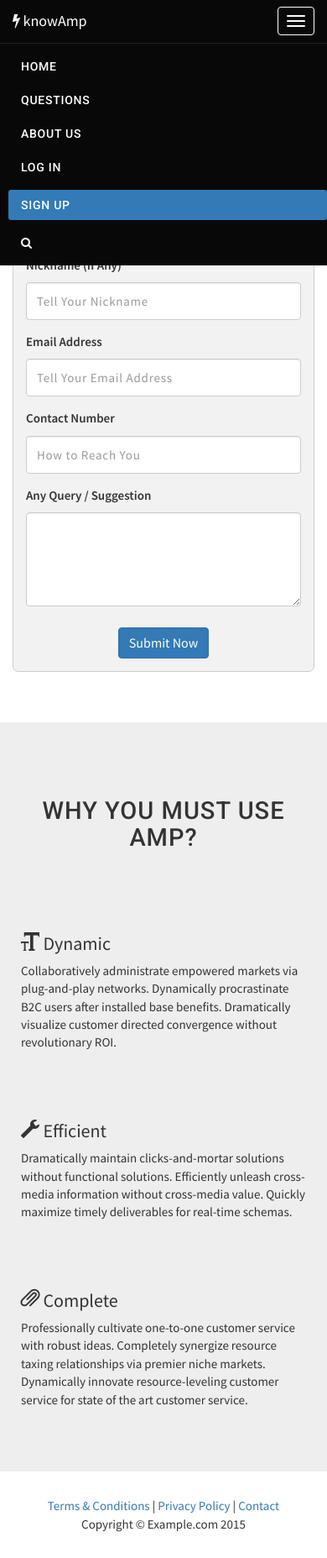
After one commit to multitudetech/design_knowAmp, a PHP site: page /contact.html in a window 390 px wide, after a click on "Toggle navigation". The commit adds this page. Shown: the whole page at 84% size. Run offline with PHP 8.4, Linux system fonts and the light colour scheme.

Commit message:
New Html Pages

```diff
--- /dev/null
+++ b/contact.html
@@ -0,0 +1,202 @@
+<!DOCTYPE html>
+<!-- Template by Quackit.com -->
+<html lang="en">
+<head>
+    <meta charset="utf-8">
+    <meta http-equiv="X-UA-Compatible" content="IE=edge">
+    <meta name="viewport" content="width=device-width, initial-scale=1">
+    <!-- The above 3 meta tags *must* come first in the head; any other head content must come *after* these tags -->
+
+    <title> knowAmp | Contact Us </title>
+
+    <!-- Bootstrap Core CSS -->
+    <link href="css/bootstrap.min.css" rel="stylesheet">
+
+    <!-- Custom CSS: You can use this stylesheet to override any Bootstrap styles and/or apply your own styles -->
+    <link href="https://maxcdn.bootstrapcdn.com/font-awesome/4.7.0/css/font-awesome.min.css" rel="stylesheet" integrity="sha384-wvfXpqpZZVQGK6TAh5PVlGOfQNHSoD2xbE+QkPxCAFlNEevoEH3Sl0sibVcOQVnN" crossorigin="anonymous">
+    <link href="https://fonts.googleapis.com/css?family=Roboto:400,500,700|Source+Sans+Pro:400,600" rel="stylesheet">
+    <link href="css/custom.css" rel="stylesheet">
+
+    <!-- HTML5 Shim and Respond.js IE8 support of HTML5 elements and media queries -->
+    <!-- WARNING: Respond.js doesn't work if you view the page via file:// -->
+    <!--[if lt IE 9]>
+        <script src="https://oss.maxcdn.com/libs/html5shiv/3.7.0/html5shiv.js"></script>
+        <script src="https://oss.maxcdn.com/libs/respond.js/1.4.2/respond.min.js"></script>
+    <![endif]-->
+
+</head>
+
+<body>
+
+    <!-- Navigation -->
+    <nav class="navbar navbar-fixed-top" role="navigation">
+        <div class="container">
+            <!-- Logo and responsive toggle -->
+            <div class="navbar-header">
+                <button type="button" class="navbar-toggle" data-toggle="collapse" data-target="#navbar">
+                    <span class="sr-only">Toggle navigation</span>
+                    <span class="icon-bar"></span>
+                    <span class="icon-bar"></span>
+                    <span class="icon-bar"></span>
+                </button>
+                <a class="navbar-brand" href="#"><i class="fa fa-bolt" aria-hidden="true"></i> knowAmp </a>
+            </div>
+            <!-- Navbar links -->
+            <div class="collapse navbar-collapse" id="navbar">
+                <ul class="nav navbar-nav navbar-right">
+                    <li class="active">
+                        <a href="#">home</a>
+                    </li>
+                    <li>
+                        <a href="#">questions</a>
+                    </li>
+                    <li>
+                        <a href="#">about us</a>
+                    </li>
+                    <li class="log_sign">
+                    	<a href="#">log in</a>
+                    </li>
+                    <li class="log_sign sign_up">
+                    	<a href="#">Sign Up</a>
+                    </li>
+                    <li>
+                    	<a href="" role="button" data-toggle="modal" data-target="#myModal_search"> <i class="fa fa-search" aria-hidden="true"></i> </a>
+                    </li>
+                </ul>
+
+            </div>
+            <!-- /.navbar-collapse -->
+        </div>
+        <!-- /.container -->
+    </nav>
+
+    <!-- Search Modal -->
+	<div class="modal search_modal fade" id="myModal_search" tabindex="-1" role="dialog" aria-labelledby="myModalLabel">
+	  	<div class="modal-dialog" role="document">
+		    <div class="modal-content">
+		      	<div class="modal-body">
+		      		<h3 class="search_title"> Search knowAmp  </h3>
+		        	<form class="main-search">
+		        		<div class="form-group">
+		        			<input type="search" name="main-search" class="form-control" placeholder="Enter Your Query Here...">
+		        			<button type="submit" class="btn"> <i class="fa fa-search" aria-hidden="true"></i> </button>
+		        		</div>
+
+		        		<button type="button" class="close-modal" data-dismiss="modal" aria-label="Close"><span>&times;</span></button>
+		        	</form>
+		      	</div>
+		    </div>
+	  	</div>
+	</div>
+
+	<section class="signup_box">
+		<div class="container">
+			<div class="row">
+				<div class="col-md-12">
+					<h3 class="title">
+						For any query or suggestions you can contact us here !!
+					</h3>
+				</div>
+			</div>
+			<div class="row">
+				<div class="col-md-8 col-md-offset-2">
+					<form class="middle_form">
+						<div class="row">
+							<div class="col-md-6 form-group">
+								<label> Name </label>
+								<input type="text" name="name" class="form-control" required="" placeholder="Tell Your Name">
+							</div>
+							<div class="col-md-6 form-group">
+								<label> Nickname (If Any) </label>
+								<input type="text" name="nickname" class="form-control" placeholder="Tell Your Nickname">
+							</div>
+						</div>
+						<div class="row">
+							<div class="col-md-6 form-group">
+								<label> Email Address </label>
+								<input type="email" name="email" class="form-control" required="" placeholder="Tell Your Email Address">
+							</div>
+							<div class="col-md-6 form-group">
+								<label> Contact Number </label>
+								<input type="tel" name="contact_number" class="form-control" required="" placeholder="How to Reach You">
+							</div>
+						</div>
+						<div class="row">
+							<div class="col-md-12 form-group">
+								<label>Any Query / Suggestion</label>
+								<textarea class="form-control" rows="4" required=""></textarea>
+							</div>
+						</div>
+						<div class="row">
+							<div class="col-md-12 text-center">
+								<button type="submit" class="btn btn-primary fsize16 space10">Submit Now</button>
+							</div>
+						</div>
+					</form>
+				</div>
+			</div>
+		</div>
+	</section>
+
+	<section class="why_amp">
+
+		<div class="footer-blurb">
+			<div class="container">
+				<div class="row">
+					<div class="col-md-12">
+						<h3 class="title"> why you must use amp? </h3>
+					</div>
+				</div>
+				<div class="row">
+					<div class="col-sm-4 footer-blurb-item">
+						<h3><span class="glyphicon glyphicon-text-size"></span> Dynamic</h3>
+						<p>Collaboratively administrate empowered markets via plug-and-play networks. Dynamically procrastinate B2C users after installed base benefits. Dramatically visualize customer directed convergence without revolutionary ROI.</p>
+					</div>
+					<div class="col-sm-4 footer-blurb-item">
+						<h3><span class="glyphicon glyphicon-wrench"></span> Efficient</h3>
+						<p>Dramatically maintain clicks-and-mortar solutions without functional solutions. Efficiently unleash cross-media information without cross-media value. Quickly maximize timely deliverables for real-time schemas. </p>
+					</div>
+					<div class="col-sm-4 footer-blurb-item">
+						<h3><span class="glyphicon glyphicon-paperclip"></span> Complete</h3>
+						<p>Professionally cultivate one-to-one customer service with robust ideas. Completely synergize resource taxing relationships via premier niche markets. Dynamically innovate resource-leveling customer service for state of the art customer service.</p>
+					</div>
+
+				</div>
+				<!-- /.row -->
+			</div>
+        </div>
+	</section>
+
+	<footer>
+
+        <div class="small-print">
+        	<div class="container">
+        		<p><a href="#">Terms &amp; Conditions</a> | <a href="#">Privacy Policy</a> | <a href="#">Contact</a></p>
+        		<p>Copyright &copy; Example.com 2015 </p>
+        	</div>
+        </div>
+	</footer>
+
+
+    <!-- jQuery -->
+    <script src="js/jquery-1.11.3.min.js"></script>
+
+    <!-- Bootstrap Core JavaScript -->
+    <script src="js/bootstrap.min.js"></script>
+
+	<!-- IE10 viewport bug workaround -->
+	<script src="js/ie10-viewport-bug-workaround.js"></script>
+
+	<!-- Placeholder Images -->
+	<script src="js/holder.min.js"></script>
+
+	<script type="text/javascript">
+		$('#myModal_search').on('shown.bs.modal', function (e) {
+		  	$('.modal-open').css('padding-right', '0');
+		  	console.log('pass');
+		});
+	</script>
+
+</body>
+
+</html>
--- a/css/custom.css
+++ b/css/custom.css
@@ -642,7 +642,7 @@ p, ul, ol {
 }
 
 .middle_form .form-control {
-    height: 45px;
+    min-height: 45px;
     padding: 12px;
     font-size: 15px;
     letter-spacing: 0.75px;
```
Also changed, not shown: privacy.html (added, +178 -0 lines), terms.html (added, +178 -0 lines).
